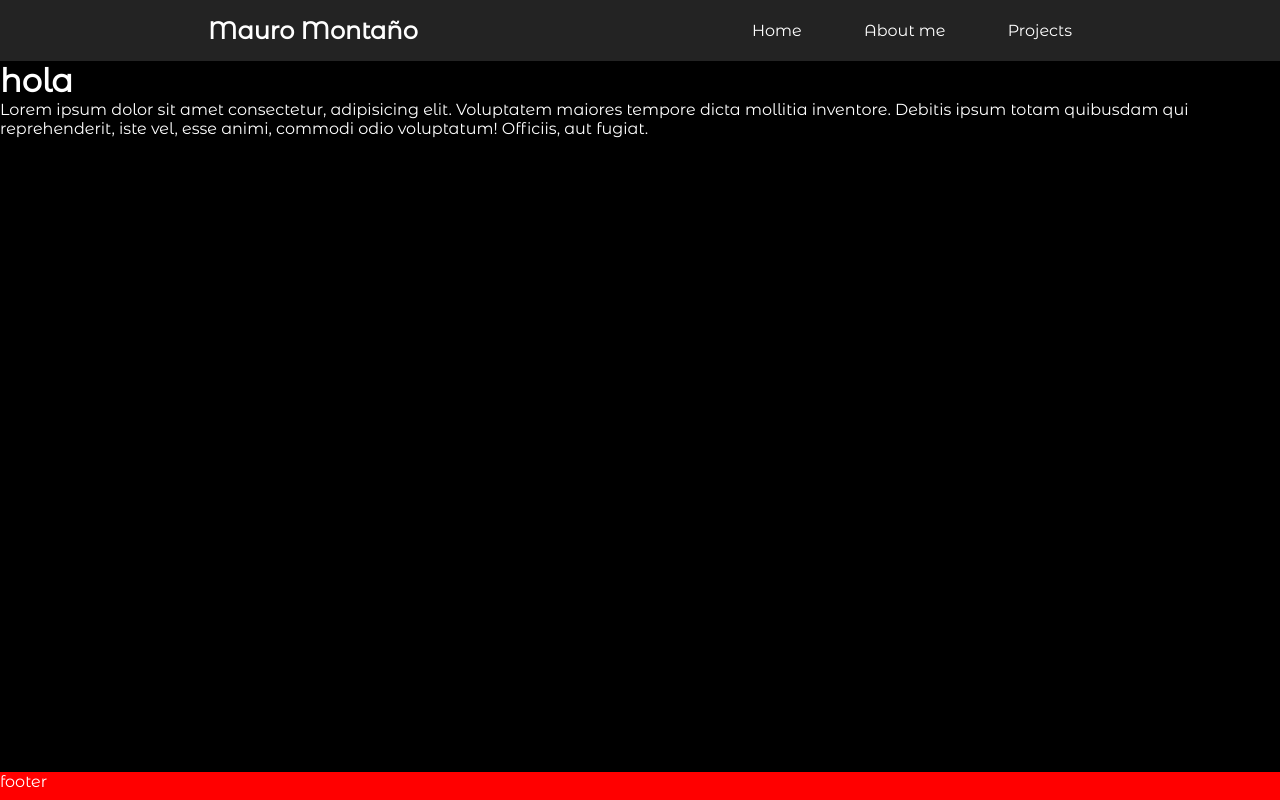
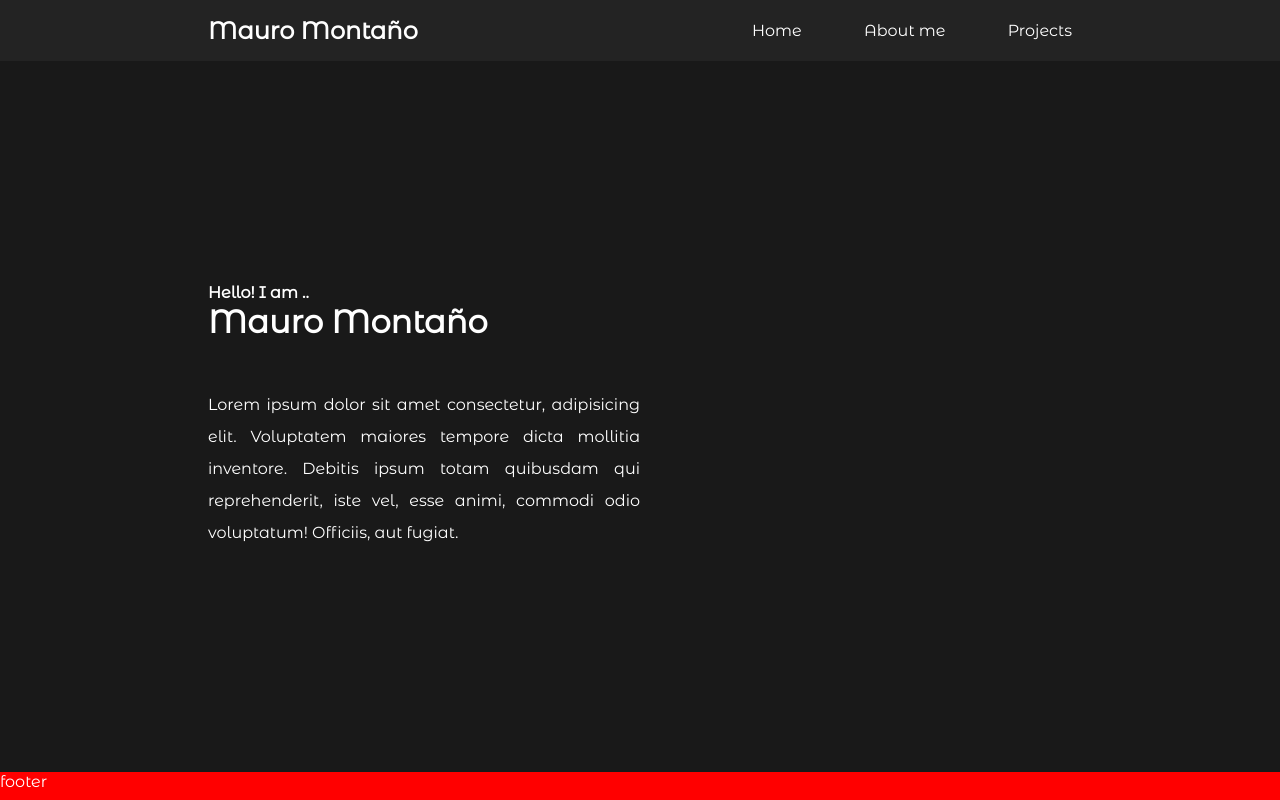
Before and after one commit to MauroMontan/My-portfolio, a Vue app: page / in a window 1280 px wide. Built offline with nearby package versions, Linux system fonts and the light colour scheme.

Commit message:
defining home view

```diff
--- a/src/components/components.ts
+++ b/src/components/components.ts
@@ -1,5 +1,5 @@
 import Layout from "./layout.vue";
 import Header from "./header.vue";
 import Footer from "./footer.vue";
-
-export { Layout, Header, Footer };
+import InfoCard from "./info_card.vue";
+export { Layout, Header, Footer, InfoCard };
--- /dev/null
+++ b/src/components/info_card.vue
@@ -0,0 +1,19 @@
+<script setup lang="ts"></script>
+
+<template>
+  <div class="code">
+    <pre>
+          <code>
+          {
+          "name":"Mauro Montaño",
+          "birth_day":"2000-11-07",
+          "skill":["vue","typescript","flutter"]
+          }
+
+          </code>
+
+        </pre>
+  </div>
+</template>
+
+<style scoped></style>
--- a/src/components/layout.vue
+++ b/src/components/layout.vue
@@ -18,7 +18,7 @@
 
 <style scoped>
 .layout {
-  background-color: white;
+  background-color: #191919;
   height: 100vh;
   display: flex;
   flex-direction: column;
@@ -32,7 +32,9 @@ header {
 
 main {
   height: 100%;
-  background-color: black;
+  width: 70%;
+  margin: auto;
+  padding: 1rem;
 }
 
 footer {
--- a/src/views/home.vue
+++ b/src/views/home.vue
@@ -1,13 +1,39 @@
 <script setup lang="ts"></script>
 
 <template>
-  <h1>hola</h1>
-  <p>
-    Lorem ipsum dolor sit amet consectetur, adipisicing elit. Voluptatem maiores
-    tempore dicta mollitia inventore. Debitis ipsum totam quibusdam qui
-    reprehenderit, iste vel, esse animi, commodi odio voluptatum! Officiis, aut
-    fugiat.
-  </p>
+  <div class="container">
+    <div class="content">
+      <h4>Hello! I am ..</h4>
+      <h1>Mauro Montaño</h1>
+      <p>
+        Lorem ipsum dolor sit amet consectetur, adipisicing elit. Voluptatem
+        maiores tempore dicta mollitia inventore. Debitis ipsum totam quibusdam
+        qui reprehenderit, iste vel, esse animi, commodi odio voluptatum!
+        Officiis, aut fugiat.
+      </p>
+    </div>
+  </div>
 </template>
 
-<style scoped></style>
+<style scoped>
+.container {
+  height: 100%;
+  display: grid;
+  grid-template-columns: repeat(2, 1fr);
+}
+
+.content {
+  display: flex;
+  flex-direction: column;
+  align-items: flex-start;
+  justify-content: center;
+  text-align: justify;
+}
+
+.content p {
+  line-height: 2rem;
+}
+.content h1 {
+  margin-bottom: 3rem;
+}
+</style>
--- /dev/null
+++ b/src/views/views.ts
@@ -0,0 +1,5 @@
+// this module manage views imports
+
+import Home from "./home.vue";
+
+export { Home };
```
